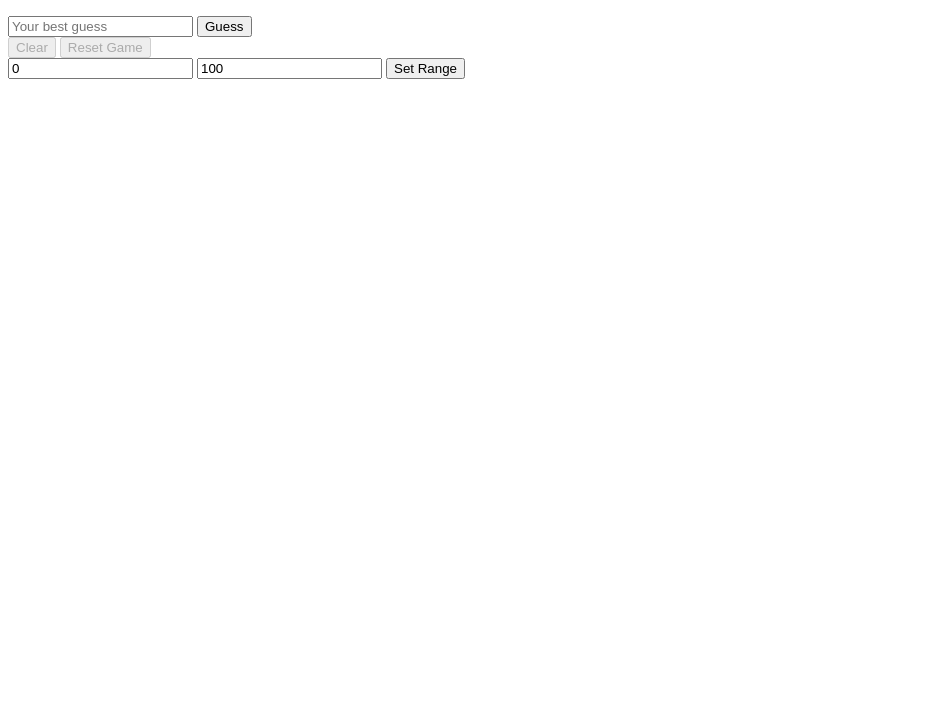
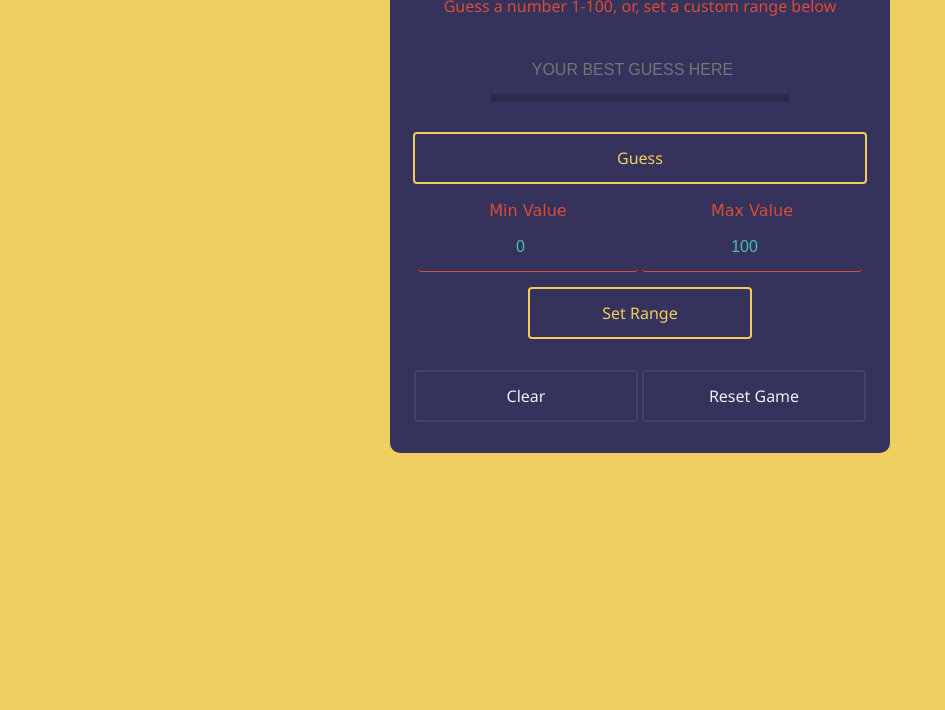
Before and after one commit to Jeff-Duke/number-guesser, a plain HTML site: page index.html in a window 1280 px wide. Shown: the part 90-800 px from the top of the page, without its empty margins (0-945 px from the left). Drawn offline with Linux system fonts and the light colour scheme; a web font is replaced by a local one.

Commit message:
developed the css for the calculator

```diff
--- a/index.html
+++ b/index.html
@@ -3,27 +3,47 @@
   <head>
     <meta charset="utf-8">
     <title>Number Guesser</title>
+    <link rel="stylesheet" href="reset.css" media="screen" title="Style Sheet" charset="utf-8">
     <link rel="stylesheet" href="style.css" media="screen" title="Style Sheet" charset="utf-8">
+    <link href="https://fonts.googleapis.com/css?family=Noto+Sans:400,400i,700,700i" rel="stylesheet">
+    <link href="https://fonts.googleapis.com/css?family=Galada" rel="stylesheet">
   </head>
   <body>
+    <section>
+      <article class="Title">
         <h2>Number Guesser</h2>
         <p> Guess a number 1-100, or, set a custom range below </p>
-    <div class="output">
+      </article>
+
+      <article class="output">
         <p class="last-guess"></p>
         <h1 id="guess-output"></h1>
         <p class="user-message"></p>
         <p id="random-number"></p>
-    </div>
-    <input id="user-guess" value="" type="number" name="name" placeholder="Your best guess">
+      </article>
+
+      <article class="guess">
+        <input id="user-guess" class="all-inputs" value="" type="number" name="name" placeholder="YOUR BEST GUESS HERE">
         <button id="guess-button"type="button" name="button">Guess</button>
+      </article>
+
+      <article class="range">
+        <h2 class="min-input">Min Value</h2>
+        <h2 class="min-input">Max Value</h2>
+        <input id="min-input" class="all-inputs" value="0" type="number" name="name" placeholder="Min Number">
+        <input id="max-input" class="all-inputs" value="100" type="number" name="name" placeholder="Max Number">
+        <button id="set-button" type="button" name="button">Set Range</button>
+      </article>
+
       <br>
+
+      <article class="restart">
         <button id="clear-button" type="button" name="button">Clear</button>
         <button id="reset-button" type="button" name="button">Reset Game</button>
+      </article>
       <br>
 
-    <input id="min-input" value="0" type="number" name="name" placeholder="Min Number">
-    <input id="max-input" value="100" type="number" name="name" placeholder="Max Number">
-    <button id="set-button" type="button" name="button">Set Range</button>
+    </section>
 
 
   </body>
--- /dev/null
+++ b/reset.css
@@ -0,0 +1,43 @@
+html, body, div, span, applet, object, iframe,
+h1, h2, h3, h4, h5, h6, p, blockquote, pre,
+a, abbr, acronym, address, big, cite, code,
+del, dfn, em, img, ins, kbd, q, s, samp,
+small, strike, strong, sub, sup, tt, var,
+b, u, i, center,
+dl, dt, dd, ol, ul, li,
+fieldset, form, label, legend,
+table, caption, tbody, tfoot, thead, tr, th, td,
+article, aside, canvas, details, embed,
+figure, figcaption, footer, header, hgroup,
+menu, nav, output, ruby, section, summary,
+time, mark, audio, video {
+  margin: 0;
+  padding: 0;
+  border: 0;
+  font-size: 100%;
+  font: inherit;
+  vertical-align: baseline;
+}
+/* HTML5 display-role reset for older browsers */
+article, aside, details, figcaption, figure,
+footer, header, hgroup, menu, nav, section {
+  display: block;
+}
+body {
+  line-height: 1;
+}
+ol, ul {
+  list-style: none;
+}
+blockquote, q {
+  quotes: none;
+}
+blockquote:before, blockquote:after,
+q:before, q:after {
+  content: '';
+  content: none;
+}
+table {
+  border-collapse: collapse;
+  border-spacing: 0;
+}
--- a/script.js
+++ b/script.js
@@ -48,8 +48,6 @@ guessButton.addEventListener('click', function(){
   console.log(randomNumber);
 });
 
-
-
 clearButton.addEventListener('click', function(){
   var clearInput = document.querySelector('#user-guess');
   clearInput.value = '';
--- a/style.css
+++ b/style.css
@@ -0,0 +1,137 @@
+p, h1, h2 {
+  font-family: 'Noto Sans', sans-serif;
+  color: #DE4B37;
+  line-height: 1.2em;
+}
+
+h1 {
+  font-size: 9em;
+  font-weight: 700;
+  color: #4BBFA8;
+}
+
+h2 {
+  font-family: 'Galada', cursive;
+  font-size: 3em;
+  line-height: 1.5em;
+  color: #4BBFA8;
+
+}
+
+p {
+  font-size: 1em;
+}
+
+body {
+  background-color: #F0CE60;
+  text-align: center;
+}
+
+button {
+  width: 44%;
+  background: 0;
+  font-family: 'Noto Sans', sans-serif;
+  color: #F0CE60;
+  border: 2px solid #F0CE60;
+  border-radius: 4px;
+  height: 3em;
+  font-size: 1em;
+  margin: 0 0 15px 0;
+  padding: 0;
+  box-shadow: none;
+  box-sizing: content-box;
+  transition: all 0.3s;
+}
+
+
+button:disabled, input:disabled{
+  color: #433F73;
+  border: 2px solid #433F73;
+  color: ButtonShadow;
+  cursor: text;
+}
+
+
+button:enabled:hover {
+  border: 2px solid #DE4B37;
+  color: #4BBFA8;
+}
+
+section {
+  margin: 5px auto;
+  width: 500px;
+  background-color: #35325C;
+  padding-top: 10px;
+  padding-left: auto;
+  padding-right: auto;
+  border-radius: 10px;
+}
+
+.all-inputs {
+  background-color: transparent;;
+  border: none;
+  border-bottom: 1px solid #DE4B37;
+  border-radius: 4px;
+  outline: none;
+  height: 3em;
+  font-size: 1em;
+  margin: 0 0 15px 0;
+  padding: 0;
+  box-shadow: none;
+  box-sizing: content-box;
+  transition: all 0.15s;
+  color: #4BBFA8;
+  text-align: center;
+}
+
+#user-guess:focus, #max-input:focus, #min-input:focus {
+  background-color: #433F73;
+}
+
+/*Title*/
+.title {
+
+}
+
+/* Output */
+
+
+/* User Message */
+.user-message {
+  color: #E37B40;
+}
+
+
+/* Guess */
+#user-guess {
+  width: 60%;
+  border-bottom: 8px solid #2C2A4C;
+  margin: 30px auto;
+}
+
+
+#guess-button {
+  width: 90%;
+}
+
+
+
+/* Range */
+#min-input, #max-input {
+  width: 44%;
+}
+.min-input, .max-input {
+  font-size: 1em;
+  display: inline-block;
+  width: 44%;
+  color: #DE4B37;
+}
+
+/* Restart */
+.restart {
+
+}
+
+.range {
+
+}
```
Lines whose indentation alone changed are shown as unchanged.
